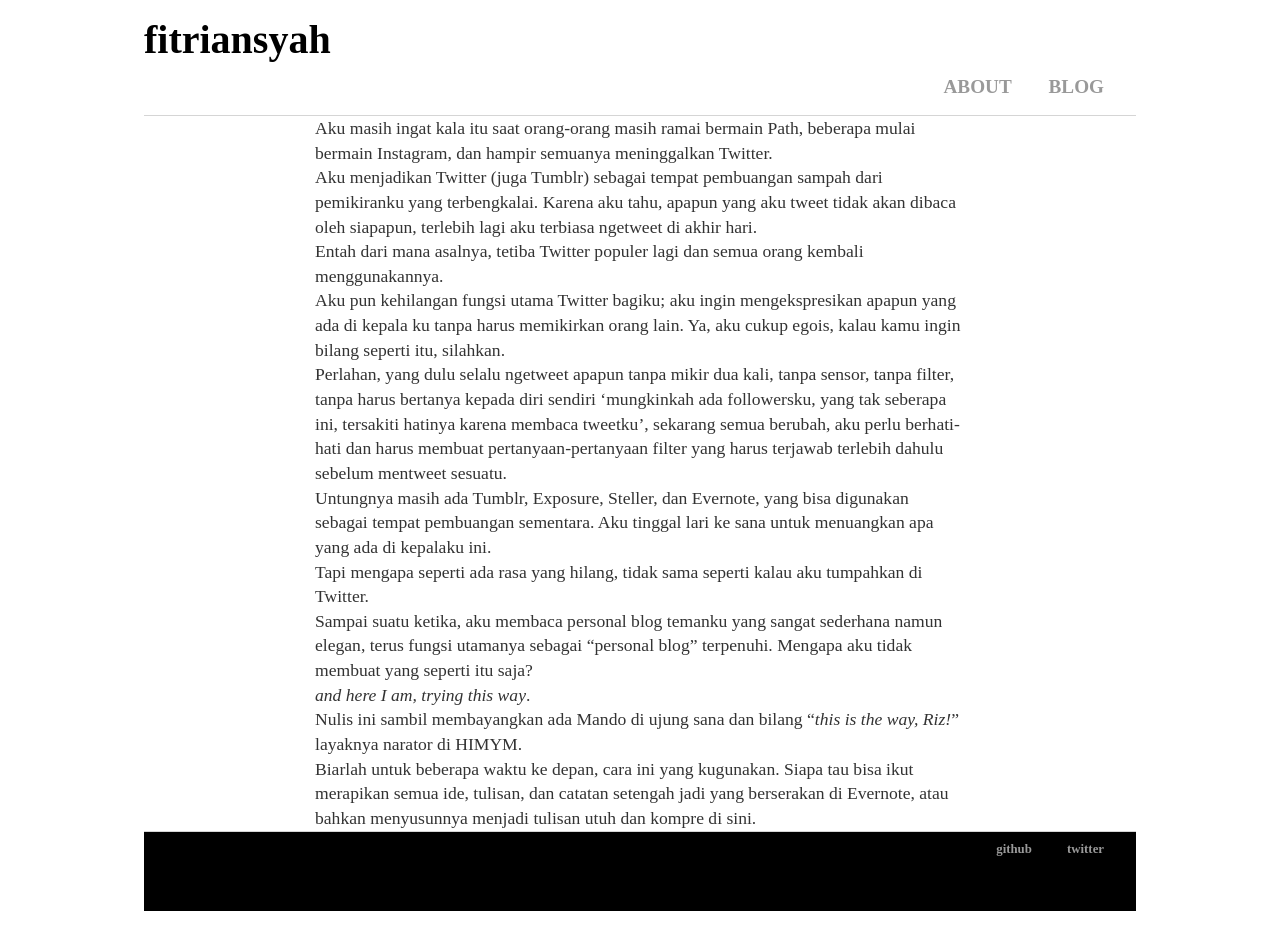
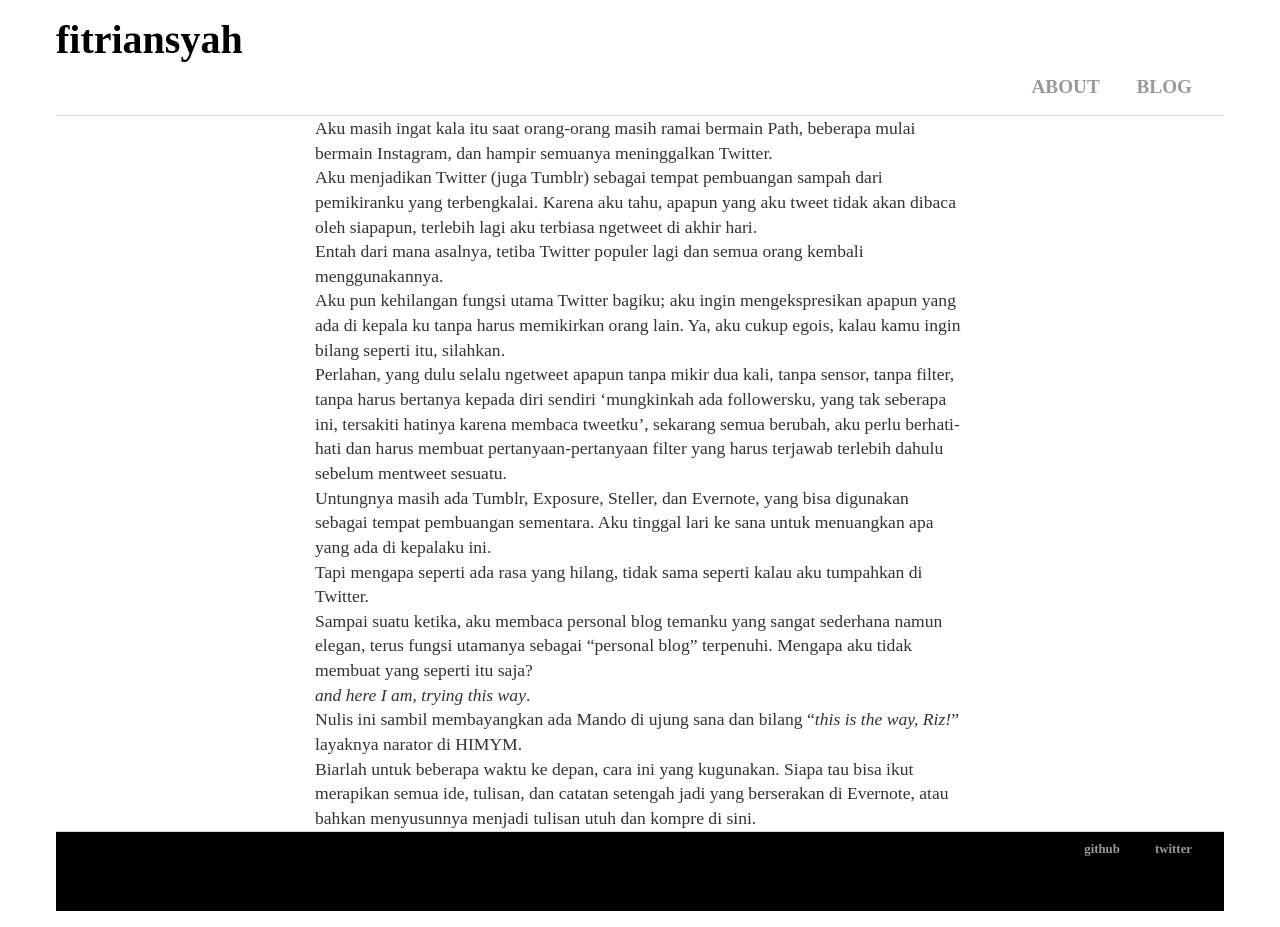
Before and after one commit to rnfitriansyah/rnfitriansyah.github.io, a Jekyll site: the page built from _posts/2020-11-02-The-Starting-Line.md, in a window 1280 px wide. Built offline with Jekyll 4.4.1, drawn with Linux system fonts in a browser that asks for light colours.

Commit message:
Update responsive.css

```diff
--- a/css/responsive.css
+++ b/css/responsive.css
@@ -8,7 +8,7 @@
 
 #container{
     min-height: 100vh;
-    width: 80%; max-width: 1200px; margin: 0 auto;
+    width: 100%; max-width: 1200px; margin: 0 auto;
     padding: 1em;
 }
 
```
